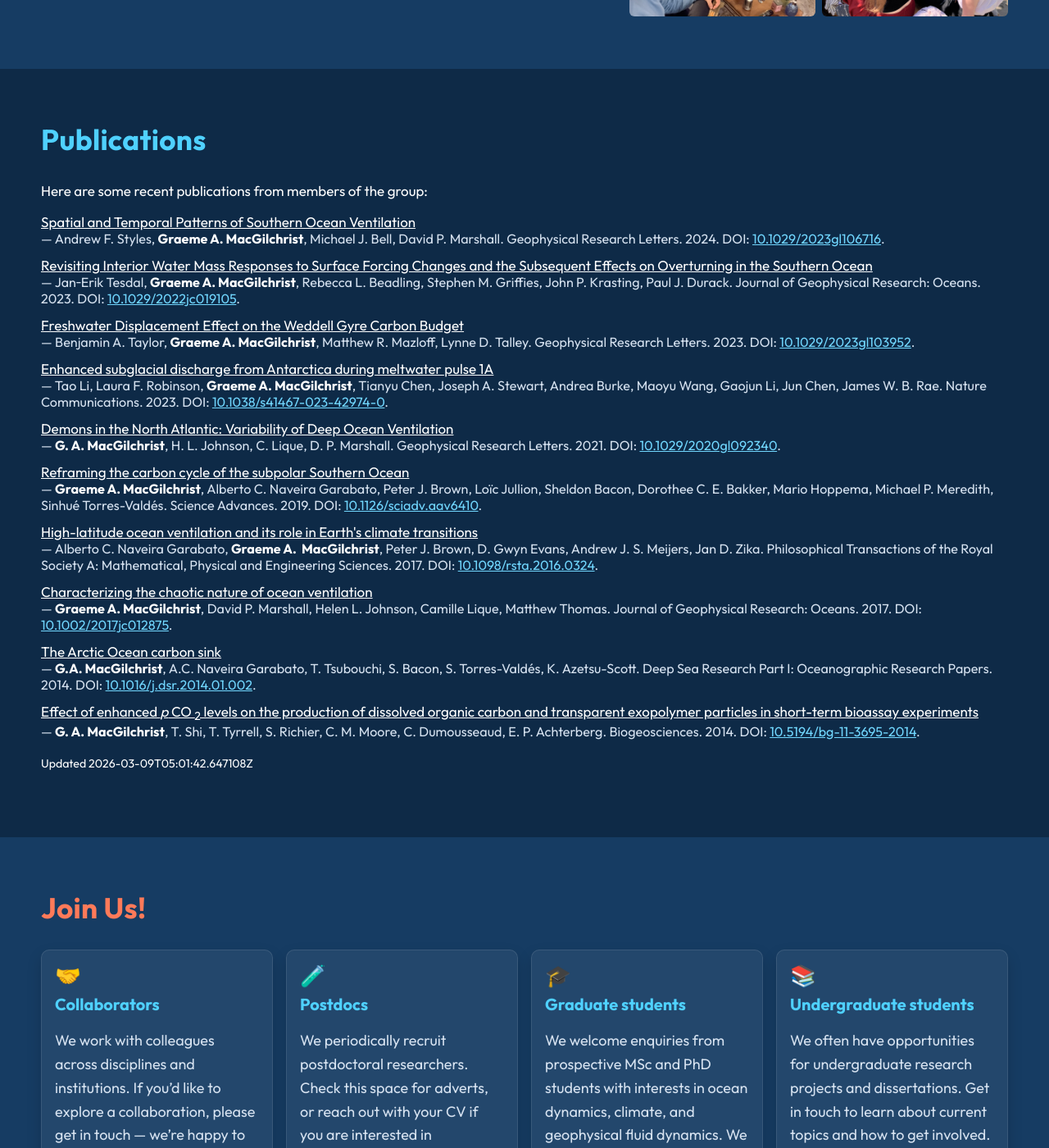
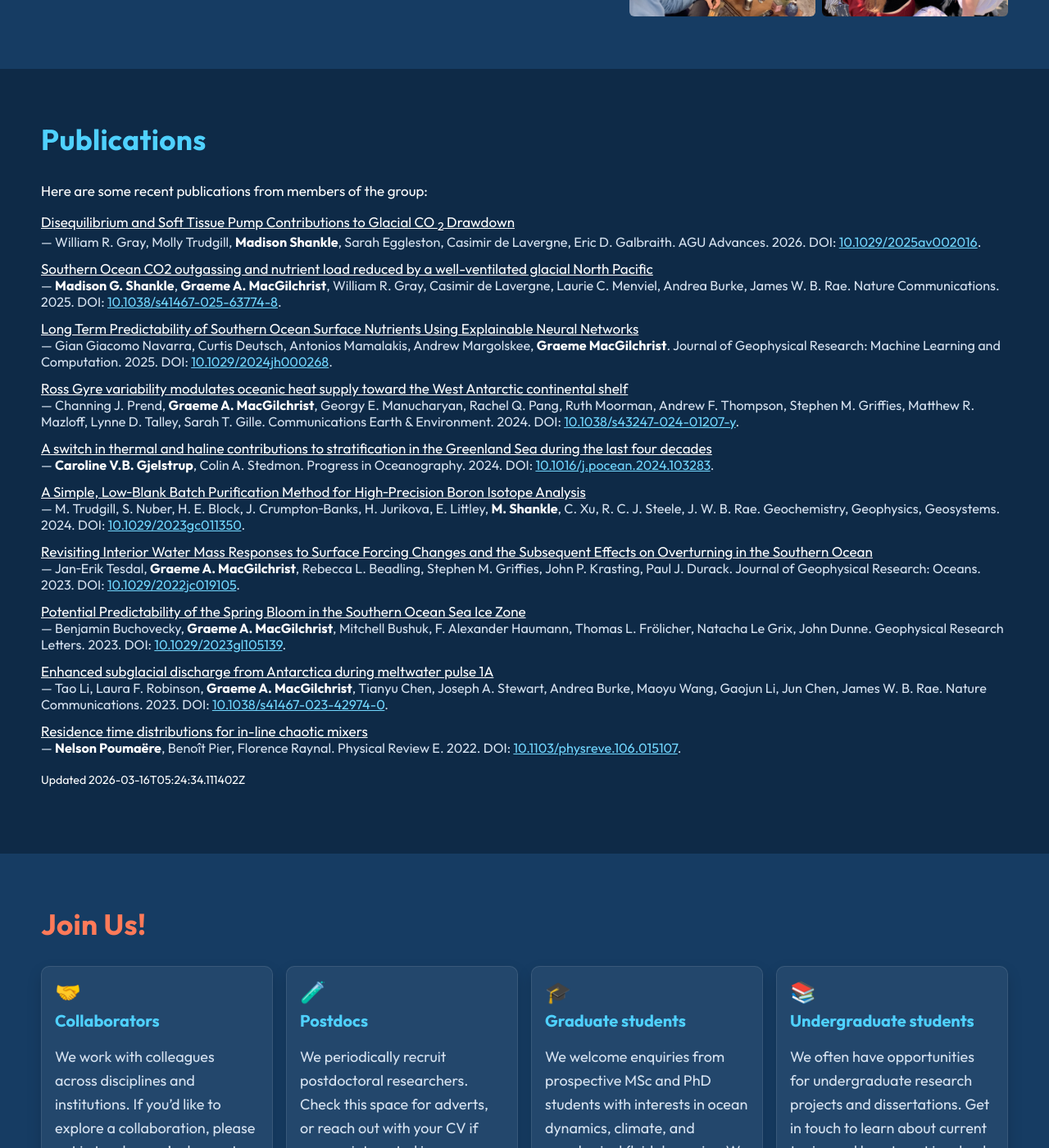
Before and after one commit to ODyn-StAndrews/ODyn-StAndrews.github.io, a Jekyll site: the page built from index.html, in a window 1280 px wide and 1400 px high, scrolled down 4870 px. Shown: the whole window at 82% size. Built offline with Jekyll 4.4.1, drawn with Linux system fonts in a browser that asks for light colours.

Commit message:
chore: update publications data

```diff
--- a/_data/publications.json
+++ b/_data/publications.json
@@ -1,20 +1,111 @@
 {
-  "generated_at": "2026-03-09T05:01:42.647108Z",
-  "count": 10,
+  "generated_at": "2026-03-16T05:24:34.111402Z",
+  "count": 17,
   "items": [
     {
-      "title": "Spatial and Temporal Patterns of Southern Ocean Ventilation",
-      "authors": "Andrew F. Styles, Graeme A. MacGilchrist, Michael J. Bell, David P. Marshall",
+      "title": "Disequilibrium and Soft Tissue Pump Contributions to Glacial CO\n                    <sub>2</sub>\n                    Drawdown",
+      "authors": "William R. Gray, Molly Trudgill, Madison Shankle, Sarah Eggleston, Casimir de Lavergne, Eric D. Galbraith",
       "authors_list": [
-        "Andrew F. Styles",
+        "William R. Gray",
+        "Molly Trudgill",
+        "Madison Shankle",
+        "Sarah Eggleston",
+        "Casimir de Lavergne",
+        "Eric D. Galbraith"
+      ],
+      "venue": "AGU Advances",
+      "year": 2026,
+      "doi": "10.1029/2025av002016",
+      "url": "https://doi.org/10.1029/2025av002016",
+      "type": "journal-article"
+    },
+    {
+      "title": "Southern Ocean CO2 outgassing and nutrient load reduced by a well-ventilated glacial North Pacific",
+      "authors": "Madison G. Shankle, Graeme A. MacGilchrist, William R. Gray, Casimir de Lavergne, Laurie C. Menviel, Andrea Burke, James W. B. Rae",
+      "authors_list": [
+        "Madison G. Shankle",
         "Graeme A. MacGilchrist",
-        "Michael J. Bell",
-        "David P. Marshall"
+        "William R. Gray",
+        "Casimir de Lavergne",
+        "Laurie C. Menviel",
+        "Andrea Burke",
+        "James W. B. Rae"
       ],
-      "venue": "Geophysical Research Letters",
+      "venue": "Nature Communications",
+      "year": 2025,
+      "doi": "10.1038/s41467-025-63774-8",
+      "url": "https://doi.org/10.1038/s41467-025-63774-8",
+      "type": "journal-article"
+    },
+    {
+      "title": "Long Term Predictability of Southern Ocean Surface Nutrients Using Explainable Neural Networks",
+      "authors": "Gian Giacomo Navarra, Curtis Deutsch, Antonios Mamalakis, Andrew Margolskee, Graeme MacGilchrist",
+      "authors_list": [
+        "Gian Giacomo Navarra",
+        "Curtis Deutsch",
+        "Antonios Mamalakis",
+        "Andrew Margolskee",
+        "Graeme MacGilchrist"
+      ],
+      "venue": "Journal of Geophysical Research: Machine Learning and Computation",
+      "year": 2025,
+      "doi": "10.1029/2024jh000268",
+      "url": "https://doi.org/10.1029/2024jh000268",
+      "type": "journal-article"
+    },
+    {
+      "title": "Ross Gyre variability modulates oceanic heat supply toward the West Antarctic continental shelf",
+      "authors": "Channing J. Prend, Graeme A. MacGilchrist, Georgy E. Manucharyan, Rachel Q. Pang, Ruth Moorman, Andrew F. Thompson, Stephen M. Griffies, Matthew R. Mazloff, Lynne D. Talley, Sarah T. Gille",
+      "authors_list": [
+        "Channing J. Prend",
+        "Graeme A. MacGilchrist",
+        "Georgy E. Manucharyan",
+        "Rachel Q. Pang",
+        "Ruth Moorman",
+        "Andrew F. Thompson",
+        "Stephen M. Griffies",
+        "Matthew R. Mazloff",
+        "Lynne D. Talley",
+        "Sarah T. Gille"
+      ],
+      "venue": "Communications Earth &amp; Environment",
       "year": 2024,
-      "doi": "10.1029/2023gl106716",
-      "url": "https://doi.org/10.1029/2023gl106716",
+      "doi": "10.1038/s43247-024-01207-y",
+      "url": "https://doi.org/10.1038/s43247-024-01207-y",
+      "type": "journal-article"
+    },
+    {
+      "title": "A switch in thermal and haline contributions to stratification in the Greenland Sea during the last four decades",
+      "authors": "Caroline V.B. Gjelstrup, Colin A. Stedmon",
+      "authors_list": [
+        "Caroline V.B. Gjelstrup",
+        "Colin A. Stedmon"
+      ],
+      "venue": "Progress in Oceanography",
+      "year": 2024,
+      "doi": "10.1016/j.pocean.2024.103283",
+      "url": "https://doi.org/10.1016/j.pocean.2024.103283",
+      "type": "journal-article"
+    },
+    {
+      "title": "A Simple, Low\u2010Blank Batch Purification Method for High\u2010Precision Boron Isotope Analysis",
+      "authors": "M. Trudgill, S. Nuber, H. E. Block, J. Crumpton\u2010Banks, H. Jurikova, E. Littley, M. Shankle, C. Xu, R. C. J. Steele, J. W. B. Rae",
+      "authors_list": [
+        "M. Trudgill",
+        "S. Nuber",
+        "H. E. Block",
+        "J. Crumpton\u2010Banks",
+        "H. Jurikova",
+        "E. Littley",
+        "M. Shankle",
+        "C. Xu",
+        "R. C. J. Steele",
+        "J. W. B. Rae"
+      ],
+      "venue": "Geochemistry, Geophysics, Geosystems",
+      "year": 2024,
+      "doi": "10.1029/2023gc011350",
+      "url": "https://doi.org/10.1029/2023gc011350",
       "type": "journal-article"
     },
     {
@@ -35,18 +126,21 @@
       "type": "journal-article"
     },
     {
-      "title": "Freshwater Displacement Effect on the Weddell Gyre Carbon Budget",
-      "authors": "Benjamin A. Taylor, Graeme A. MacGilchrist, Matthew R. Mazloff, Lynne D. Talley",
+      "title": "Potential Predictability of the Spring Bloom in the Southern Ocean Sea Ice Zone",
+      "authors": "Benjamin Buchovecky, Graeme A. MacGilchrist, Mitchell Bushuk, F. Alexander Haumann, Thomas L. Fr\u00f6licher, Natacha Le Grix, John Dunne",
       "authors_list": [
-        "Benjamin A. Taylor",
+        "Benjamin Buchovecky",
         "Graeme A. MacGilchrist",
-        "Matthew R. Mazloff",
-        "Lynne D. Talley"
+        "Mitchell Bushuk",
+        "F. Alexander Haumann",
+        "Thomas L. Fr\u00f6licher",
+        "Natacha Le Grix",
+        "John Dunne"
       ],
       "venue": "Geophysical Research Letters",
       "year": 2023,
-      "doi": "10.1029/2023gl103952",
-      "url": "https://doi.org/10.1029/2023gl103952",
+      "doi": "10.1029/2023gl105139",
+      "url": "https://doi.org/10.1029/2023gl105139",
       "type": "journal-article"
     },
     {
@@ -68,6 +162,61 @@
       "year": 2023,
       "doi": "10.1038/s41467-023-42974-0",
       "url": "https://doi.org/10.1038/s41467-023-42974-0",
+      "type": "journal-article"
+    },
+    {
+      "title": "Residence time distributions for in-line chaotic mixers",
+      "authors": "Nelson Pouma\u00ebre, Beno\u00eet Pier, Florence Raynal",
+      "authors_list": [
+        "Nelson Pouma\u00ebre",
+        "Beno\u00eet Pier",
+        "Florence Raynal"
+      ],
+      "venue": "Physical Review E",
+      "year": 2022,
+      "doi": "10.1103/physreve.106.015107",
+      "url": "https://doi.org/10.1103/physreve.106.015107",
+      "type": "journal-article"
+    },
+    {
+      "title": "Importance of the Antarctic Slope Current in the Southern Ocean Response to Ice Sheet Melt and Wind Stress Change",
+      "authors": "R. L. Beadling, J. P. Krasting, S. M. Griffies, W. J. Hurlin, B. Bronselaer, J. L. Russell, G. A. MacGilchrist, J.\u2010E. Tesdal, M. Winton",
+      "authors_list": [
+        "R. L. Beadling",
+        "J. P. Krasting",
+        "S. M. Griffies",
+        "W. J. Hurlin",
+        "B. Bronselaer",
+        "J. L. Russell",
+        "G. A. MacGilchrist",
+        "J.\u2010E. Tesdal",
+        "M. Winton"
+      ],
+      "venue": "Journal of Geophysical Research: Oceans",
+      "year": 2022,
+      "doi": "10.1029/2021jc017608",
+      "url": "https://doi.org/10.1029/2021jc017608",
+      "type": "journal-article"
+    },
+    {
+      "title": "Pliocene decoupling of equatorial Pacific temperature and pH gradients",
+      "authors": "Madison G. Shankle, Natalie J. Burls, Alexey V. Fedorov, Matthew D. Thomas, Wei Liu, Donald E. Penman, Heather L. Ford, Peter H. Jacobs, Noah J. Planavsky, Pincelli M. Hull",
+      "authors_list": [
+        "Madison G. Shankle",
+        "Natalie J. Burls",
+        "Alexey V. Fedorov",
+        "Matthew D. Thomas",
+        "Wei Liu",
+        "Donald E. Penman",
+        "Heather L. Ford",
+        "Peter H. Jacobs",
+        "Noah J. Planavsky",
+        "Pincelli M. Hull"
+      ],
+      "venue": "Nature",
+      "year": 2021,
+      "doi": "10.1038/s41586-021-03884-7",
+      "url": "https://doi.org/10.1038/s41586-021-03884-7",
       "type": "journal-article"
     },
     {
@@ -139,23 +288,6 @@
       "type": "journal-article"
     },
     {
-      "title": "The Arctic Ocean carbon sink",
-      "authors": "G.A. MacGilchrist, A.C. Naveira Garabato, T. Tsubouchi, S. Bacon, S. Torres-Vald\u00e9s, K. Azetsu-Scott",
-      "authors_list": [
-        "G.A. MacGilchrist",
-        "A.C. Naveira Garabato",
-        "T. Tsubouchi",
-        "S. Bacon",
-        "S. Torres-Vald\u00e9s",
-        "K. Azetsu-Scott"
-      ],
-      "venue": "Deep Sea Research Part I: Oceanographic Research Papers",
-      "year": 2014,
-      "doi": "10.1016/j.dsr.2014.01.002",
-      "url": "https://doi.org/10.1016/j.dsr.2014.01.002",
-      "type": "journal-article"
-    },
-    {
       "title": "Effect of enhanced\n                    <i>p</i>\n                    CO\n                    <sub>2</sub>\n                    levels on the production of dissolved organic carbon and transparent exopolymer particles in short-term bioassay experiments",
       "authors": "G. A. MacGilchrist, T. Shi, T. Tyrrell, S. Richier, C. M. Moore, C. Dumousseaud, E. P. Achterberg",
       "authors_list": [
```
